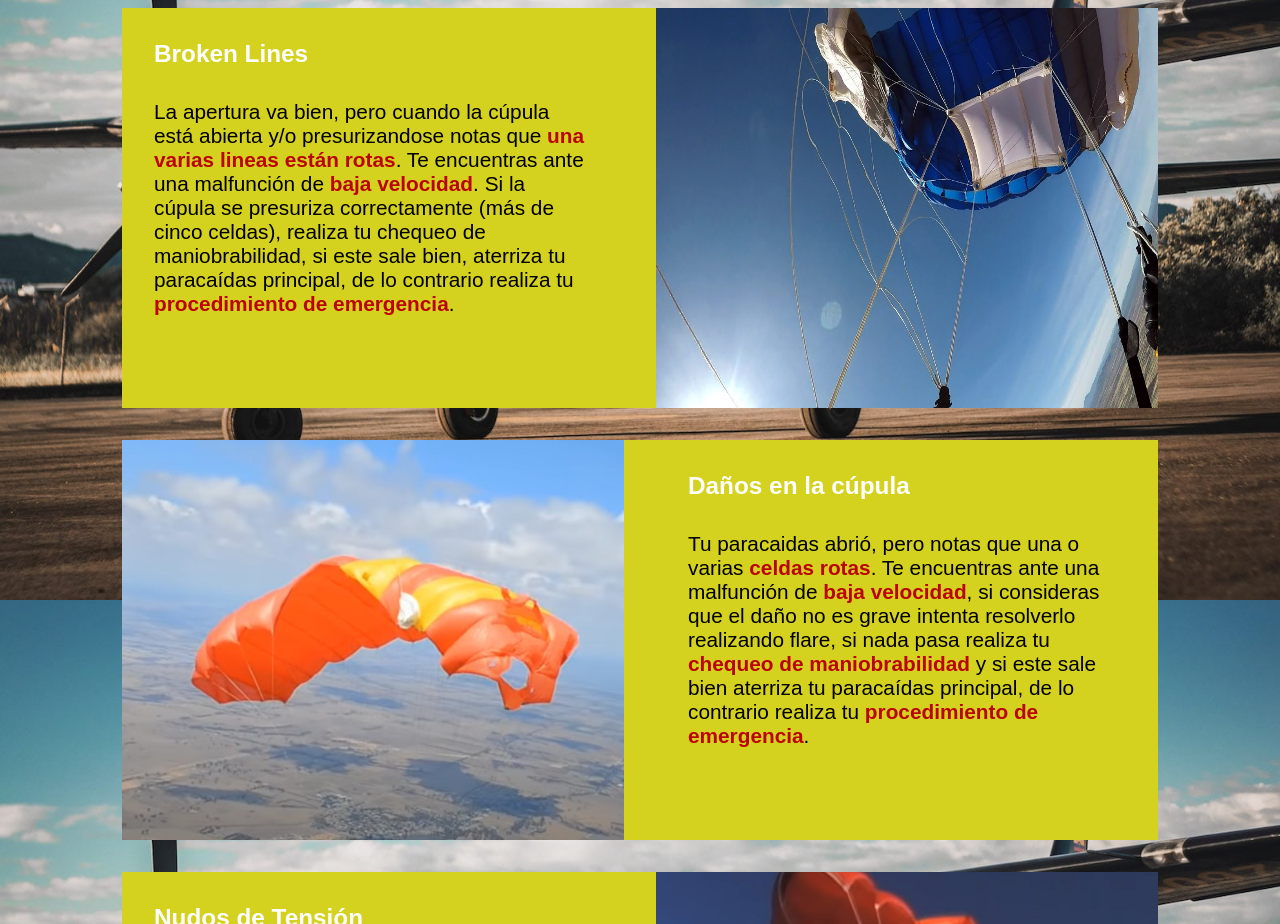
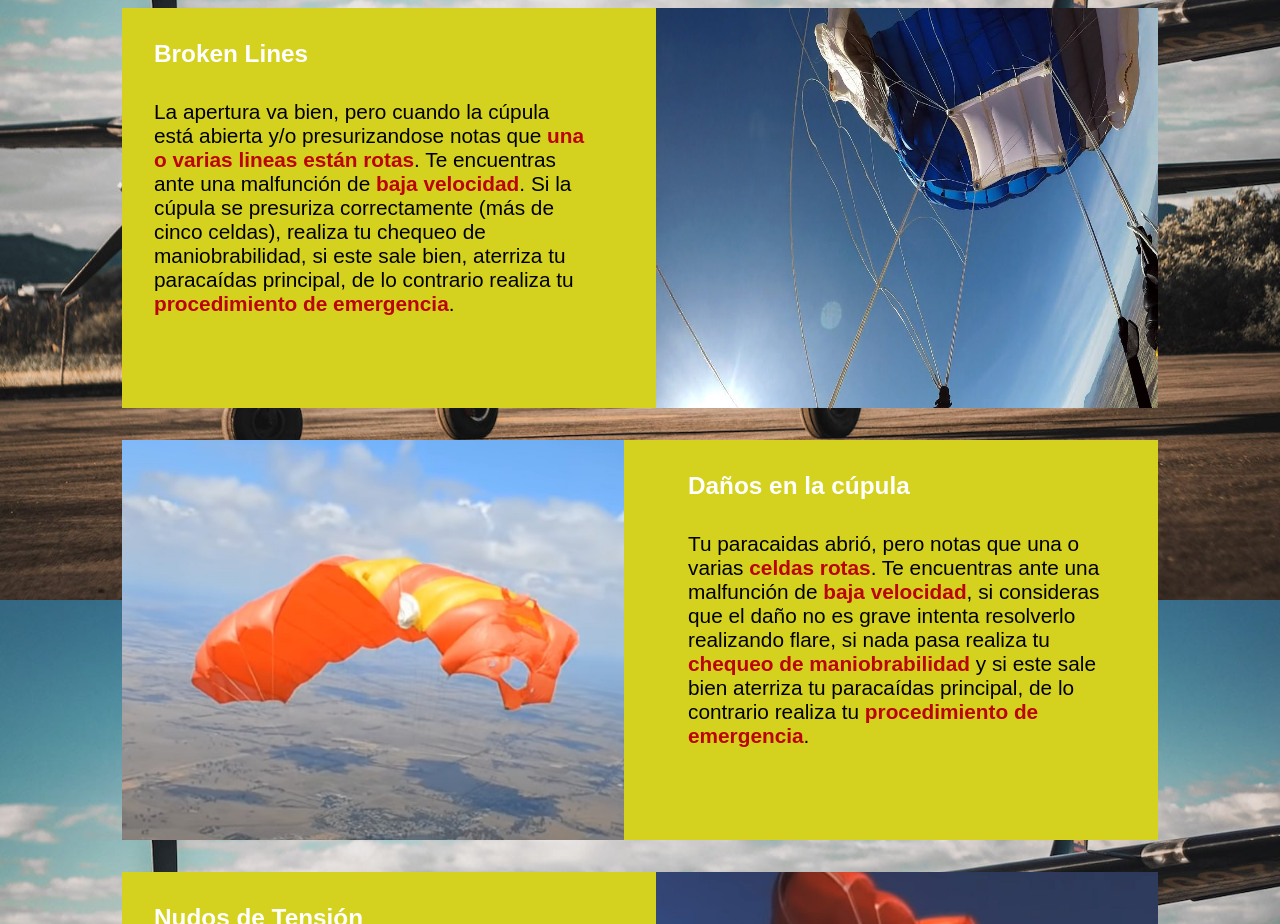
Before and after one commit to jmcuestasb/malfunctions_skydive, a website: page index.html in a window 1280 px wide. Shown: the part 8640-9564 px from the top of the page. Drawn offline with nearby package versions, Linux system fonts and the light colour scheme; a web font is replaced by a local one.

Commit message:
Mi primer commit

```diff
--- a/index.html
+++ b/index.html
@@ -252,7 +252,7 @@
             <h3>Broken Lines</h3>
             <p>
                 La apertura va bien, pero cuando la cúpula está abierta y/o presurizandose notas que
-                <a>una varias lineas están rotas</a>.
+                <a>una o varias lineas están rotas</a>.
                 Te encuentras ante una malfunción de <a>baja velocidad</a>.
                 Si la cúpula se presuriza correctamente (más de cinco celdas), realiza tu chequeo de maniobrabilidad, si este sale bien, aterriza tu paracaídas principal,
                 de lo contrario realiza tu <a>procedimiento de emergencia</a>.
```
